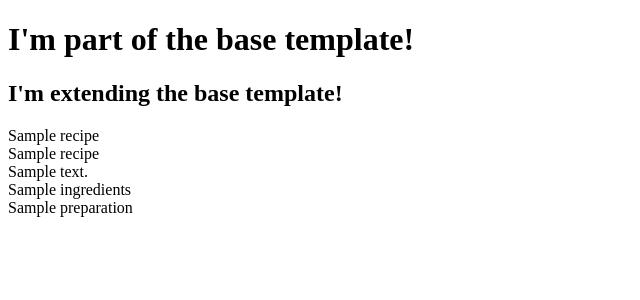
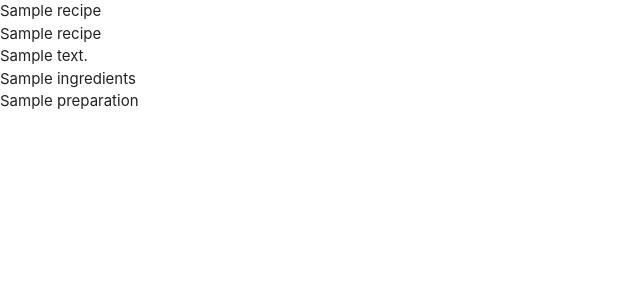
Before and after one commit to patricksingleton86/milestone-3-cookbook, a Flask app: page / in a window 1280 px wide. Shown: the top 300 px of the page, without its empty margins (0-640 px from the left). Run offline with Flask 2, Linux system fonts and the light colour scheme; a database or web service that is not in the repository returns one stand-in record (values such as "Sample title"); some libraries are stand-ins or nearby versions.

Commit message:
Fixed style.css link issue

```diff
--- a/app.py
+++ b/app.py
@@ -1,5 +1,5 @@
 import os
-from flask import(
+from flask import (
     Flask, flash, render_template,
     redirect, request, session, url_for)
 from flask_pymongo import PyMongo
--- a/templates/base.html
+++ b/templates/base.html
@@ -3,13 +3,24 @@
 <head>
     <meta charset="UTF-8">
     <meta name="viewport" content="width=device-width, initial-scale=1.0">
+    <link rel="stylesheet" href="https://cdnjs.cloudflare.com/ajax/libs/font-awesome/5.15.2/css/all.min.css"
+        integrity="sha512-HK5fgLBL+xu6dm/Ii3z4xhlSUyZgTT9tuc/hSrtw6uzJOvgRr2a9jyxxT1ely+B+xFAmJKVSTbpM/CuL7qxO8w==" crossorigin="anonymous" type="text/css"/>
+    <link rel="stylesheet" href="https://cdnjs.cloudflare.com/ajax/libs/materialize/1.0.0/css/materialize.min.css" type="text/css">
+    <link rel="stylesheet" href="{{ url_for('static', filename='css/style.css') }}" type="text/css">
+    {% block styles %}
+    {% endblock %}
     <title>Cookbook</title>
 </head>
 <body>
 
-    <h1>I'm part of the base template!</h1>
     {% block content %}
     {% endblock %}
 
+    <script src="https://code.jquery.com/jquery-3.5.1.min.js"
+        integrity="sha256-9/aliU8dGd2tb6OSsuzixeV4y/faTqgFtohetphbbj0=" crossorigin="anonymous"></script>
+    <script src="https://cdnjs.cloudflare.com/ajax/libs/materialize/1.0.0/js/materialize.min.js"></script>
+    <script src="{{ url_for('static', filename='js/script.js') }}"></script>
+    {% block scripts %}
+    {% endblock %}
 </body>
 </html>
--- a/templates/recipes.html
+++ b/templates/recipes.html
@@ -1,7 +1,5 @@
 {% extends "base.html" %}
 {% block content %}
-
-    <h2>I'm extending the base template!</h2>
 
     {% for recipe in recipes %}
         {{ recipe.recipe_name }}<br>
@@ -11,4 +9,4 @@
         {{ recipe.preparation }}<br>
     {% endfor %}
 
-{% endblock%}
+{% endblock %}
```
Also changed, not shown: static/css/style.css (added), static/js/script.js (added).
